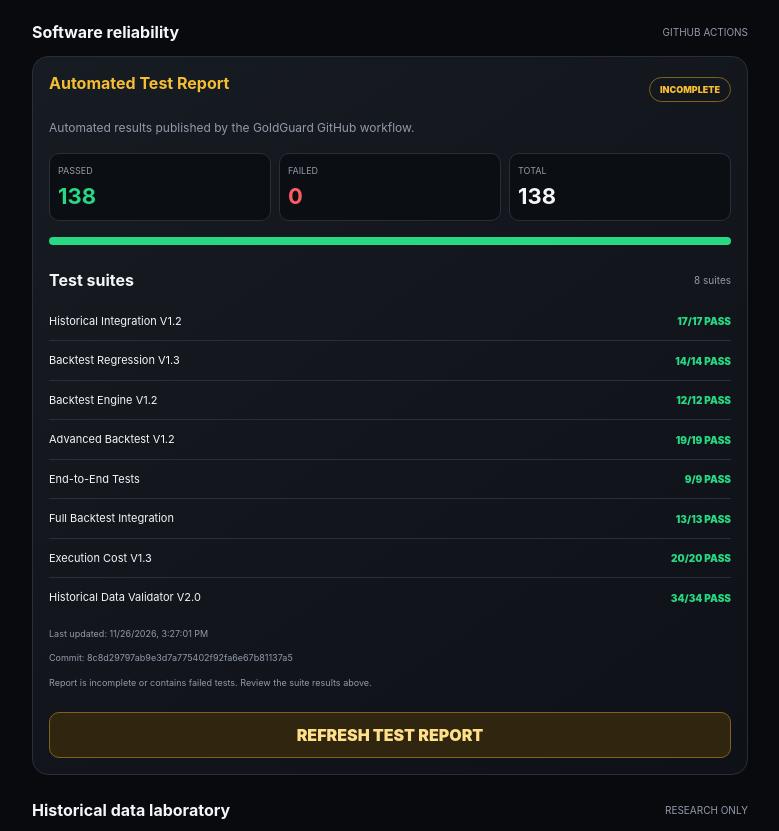
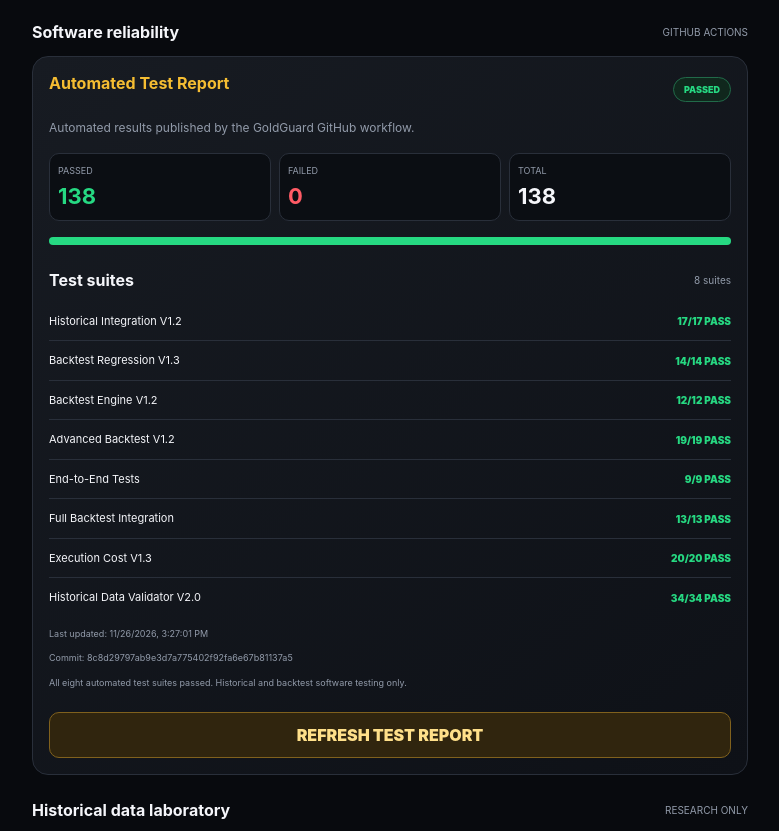
Before and after one commit to Gold-Guard947/GoldGuard-signals, a plain HTML site: page index.html in a window 1280 px wide. Shown: the part 1765-2596 px from the top of the page, without its empty margins (250-1029 px from the left). Drawn offline with Linux system fonts and the light colour scheme.

Commit message:
Fix Dashboard Eight-Suite Test Report Validation
Removed commented sections for clarity and updated expected suite count in the report generator.

```diff
--- a/index.html
+++ b/index.html
@@ -550,8 +550,6 @@ footer {
 
 <main>
 
-<!-- HOME DASHBOARD -->
-
 <section class="page active" id="home">
 
   <div class="eyebrow">GOLDGUARD COMMAND CENTRE</div>
@@ -567,8 +565,6 @@ footer {
       Live market prices and live signal generation are not connected.
     </div>
   </div>
-
-  <!-- SYSTEM OVERVIEW -->
 
   <div class="section-title">
     <h2>System overview</h2>
@@ -594,15 +590,12 @@ footer {
     </div>
   </div>
 
-  <!-- SIGNAL COMMAND CENTRE -->
-
   <div class="section-title">
     <h2>Primary trading instrument</h2>
     <span class="gold">01 / XAUUSD</span>
   </div>
 
   <div class="card signal-card">
-
     <div class="signal-top">
       <div class="pair">
         XAUUSD
@@ -641,10 +634,7 @@ footer {
       pass the strategy, confirmation and risk checks before it can
       become a verified signal.
     </p>
-
   </div>
-
-  <!-- STRATEGY MONITOR -->
 
   <div class="section-title">
     <h2>Multi-timeframe monitor</h2>
@@ -652,7 +642,6 @@ footer {
   </div>
 
   <div class="card">
-
     <div class="timeframe-row">
       <div>
         <div class="timeframe-name">H1</div>
@@ -684,10 +673,7 @@ footer {
       </div>
       <span class="timeframe-status">Optional</span>
     </div>
-
   </div>
-
-  <!-- RISK MANAGEMENT -->
 
   <div class="section-title">
     <h2>Risk management</h2>
@@ -719,8 +705,6 @@ footer {
     </p>
   </div>
 
-  <!-- NEWS PROTECTION -->
-
   <div class="section-title">
     <h2>Economic news protection</h2>
     <span>FUNDAMENTAL FILTER</span>
@@ -740,8 +724,6 @@ footer {
       Do not treat this preview as confirmation that news risk is blocked.
     </p>
   </div>
-
-  <!-- BACKTEST MONITOR -->
 
   <div class="section-title">
     <h2>Backtest monitor</h2>
@@ -779,8 +761,6 @@ footer {
       when a validated performance report is connected.
     </p>
   </div>
-
-  <!-- AUTOMATED TEST REPORT -->
 
   <div class="section-title">
     <h2>Software reliability</h2>
@@ -849,8 +829,6 @@ footer {
 
   </div>
 
-  <!-- HISTORICAL TEST -->
-
   <div class="section-title">
     <h2>Historical data laboratory</h2>
     <span>RESEARCH ONLY</span>
@@ -883,15 +861,12 @@ footer {
 
   </div>
 
-  <!-- WATCHLIST -->
-
   <div class="section-title">
     <h2>Market watchlist</h2>
     <span>MONITORING</span>
   </div>
 
   <div class="card">
-
     <div class="market">
       <div><b>XAUUSD</b><small>Gold / US Dollar</small></div>
       <div class="market-value">Awaiting data</div>
@@ -911,12 +886,9 @@ footer {
       <div><b>NASDAQ</b><small>US technology index</small></div>
       <div class="market-value">Planned</div>
     </div>
-
   </div>
 
 </section>
-
-<!-- ANALYSIS PAGE -->
 
 <section class="page" id="analysis">
 
@@ -994,8 +966,6 @@ footer {
 
 </section>
 
-<!-- NEWS PAGE -->
-
 <section class="page" id="news">
 
   <div class="eyebrow">FUNDAMENTAL PROTECTION</div>
@@ -1039,8 +1009,6 @@ footer {
 
 </section>
 
-<!-- HISTORY PAGE -->
-
 <section class="page" id="history">
 
   <div class="eyebrow">PERFORMANCE CENTRE</div>
@@ -1080,8 +1048,6 @@ footer {
   </div>
 
 </section>
-
-<!-- PROFILE PAGE -->
 
 <section class="page" id="profile">
 
@@ -1186,6 +1152,9 @@ footer {
   "use strict";
 
   const REPORT_URL = "./test-results.json";
+
+  /* Update this value when the report generator adds or removes suites. */
+  const EXPECTED_SUITE_COUNT = 8;
 
   const elements = {
     status: document.getElementById("report-status"),
@@ -1318,7 +1287,8 @@ footer {
 
     elements.progress.style.width = percentage + "%";
 
-    const suitesValid = report.suites.length === 7 &&
+    const suitesValid =
+      report.suites.length === EXPECTED_SUITE_COUNT &&
       report.suites.every(suite =>
         suite &&
         typeof suite.name === "string" &&
@@ -1335,6 +1305,7 @@ footer {
       summary.failed === 0 &&
       summary.suitesIncomplete === 0 &&
       summary.suitesFailed === 0 &&
+      summary.suitesPassed === EXPECTED_SUITE_COUNT &&
       suitesValid;
 
     setStatus(
@@ -1376,7 +1347,7 @@ footer {
 
     elements.message.textContent =
       complete
-        ? "All seven automated test suites passed. Historical and backtest software testing only."
+        ? "All eight automated test suites passed. Historical and backtest software testing only."
         : "Report is incomplete or contains failed tests. Review the suite results above.";
 
   }
```
